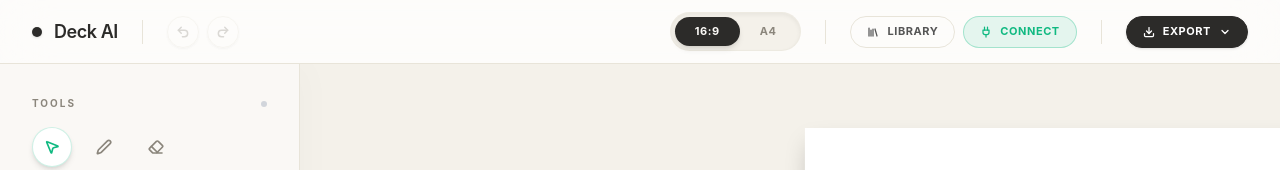
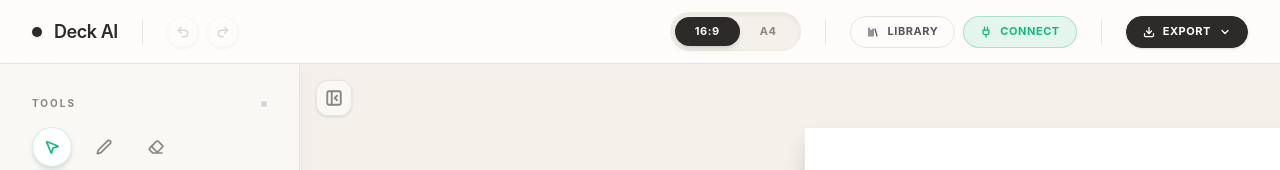
Before and after one commit to Zacxxx/DeckAI, a React (Vite) app in the folder frontend/: page / in a window 1280 px wide. Shown: the top 170 px of the page. Built offline with nearby package versions, Linux system fonts and the light colour scheme.

Commit message:
feat(ui): implement sliding CSS ML-offset drawer interactions and clamp fluid prompt macros

```diff
--- a/frontend/src/App.tsx
+++ b/frontend/src/App.tsx
@@ -1,6 +1,6 @@
 import React, { useState, useEffect, useRef } from 'react';
 import { Canvas } from './components/Canvas';
-import { Undo2, Redo2, MousePointer2, Pen, Eraser, Library, X, Plug, ChevronDown, Download, FileText, Presentation } from 'lucide-react';
+import { Undo2, Redo2, MousePointer2, Pen, Eraser, Library, X, Plug, ChevronDown, Download, FileText, Presentation, PanelLeftClose, PanelLeftOpen } from 'lucide-react';
 
 export default function App() {
   const [format, setFormat] = useState<'16:9' | 'A4'>('16:9');
@@ -12,6 +12,7 @@ export default function App() {
   const [future, setFuture] = useState<string[]>([]);
 
   // App States
+  const [isSidebarOpen, setIsSidebarOpen] = useState(true);
   const [isSteering, setIsSteering] = useState(false);
   const [isSaving, setIsSaving] = useState(false);
   const [isGenerating, setIsGenerating] = useState(false);
@@ -364,7 +365,7 @@ export default function App() {
       <main className="flex-1 relative overflow-hidden flex">
 
         {/* Left Sidebar: AST Nodes & SSE Real-time Logs */}
-        <aside className="w-[300px] shrink-0 border-r border-[#e8e4d9] bg-[#faf8f5] flex flex-col relative z-10 shadow-[8px_0_32px_rgba(0,0,0,0.02)]">
+        <aside className={`w-[300px] shrink-0 border-r border-[#e8e4d9] bg-[#faf8f5] flex flex-col relative z-20 shadow-[8px_0_32px_rgba(0,0,0,0.02)] transition-all duration-500 ease-[cubic-bezier(0.19,1,0.22,1)] ${isSidebarOpen ? 'ml-0' : '-ml-[300px]'}`}>
 
           <div className="p-8 flex-1 flex flex-col gap-8 overflow-y-auto">
             {/* Active Node Targetting & Tool Palette */}
@@ -445,6 +446,15 @@ export default function App() {
 
         {/* 🚀 Right Workspace: Central Scaling Canvas */}
         <section className="flex-1 relative shadow-[inset_0_0_120px_rgba(0,0,0,0.015)] bg-[#fdfbf7] flex flex-col">
+
+          <button
+            onClick={() => setIsSidebarOpen(!isSidebarOpen)}
+            className="absolute top-4 left-4 z-40 p-2 bg-white/50 hover:bg-white backdrop-blur border border-[#e8e4d9] rounded-xl text-[#8b867c] hover:text-[#2c2b29] shadow-sm transition-all"
+            title="Toggle Sidebar"
+          >
+            {isSidebarOpen ? <PanelLeftClose size={18} strokeWidth={2.5} /> : <PanelLeftOpen size={18} strokeWidth={2.5} />}
+          </button>
+
           <div className="flex-1 relative max-h-full pb-24 flex items-center justify-center">
 
             <Canvas format={format} htmlContent={html || '<div style="width:100%; height:100%; background:#fff; margin:0;"></div>'} onNodeSelect={setSelectedNode} />
```
